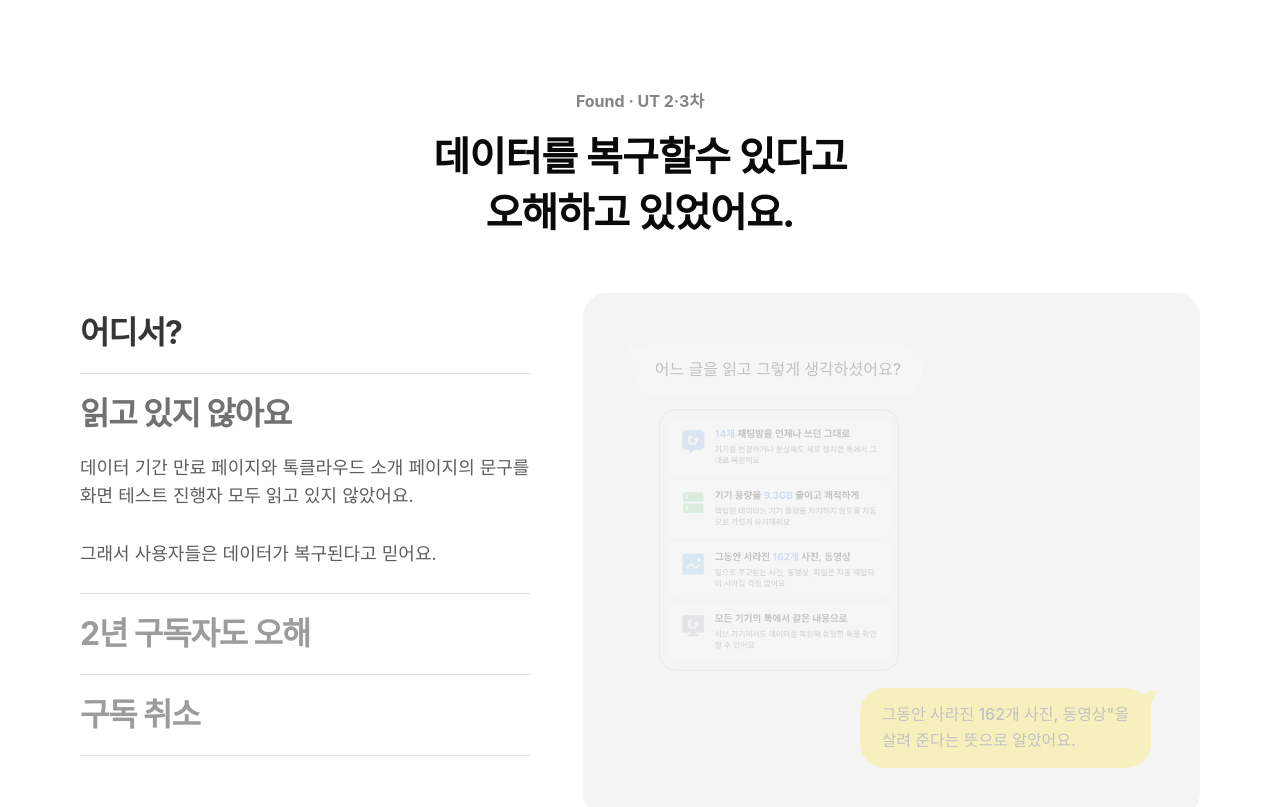
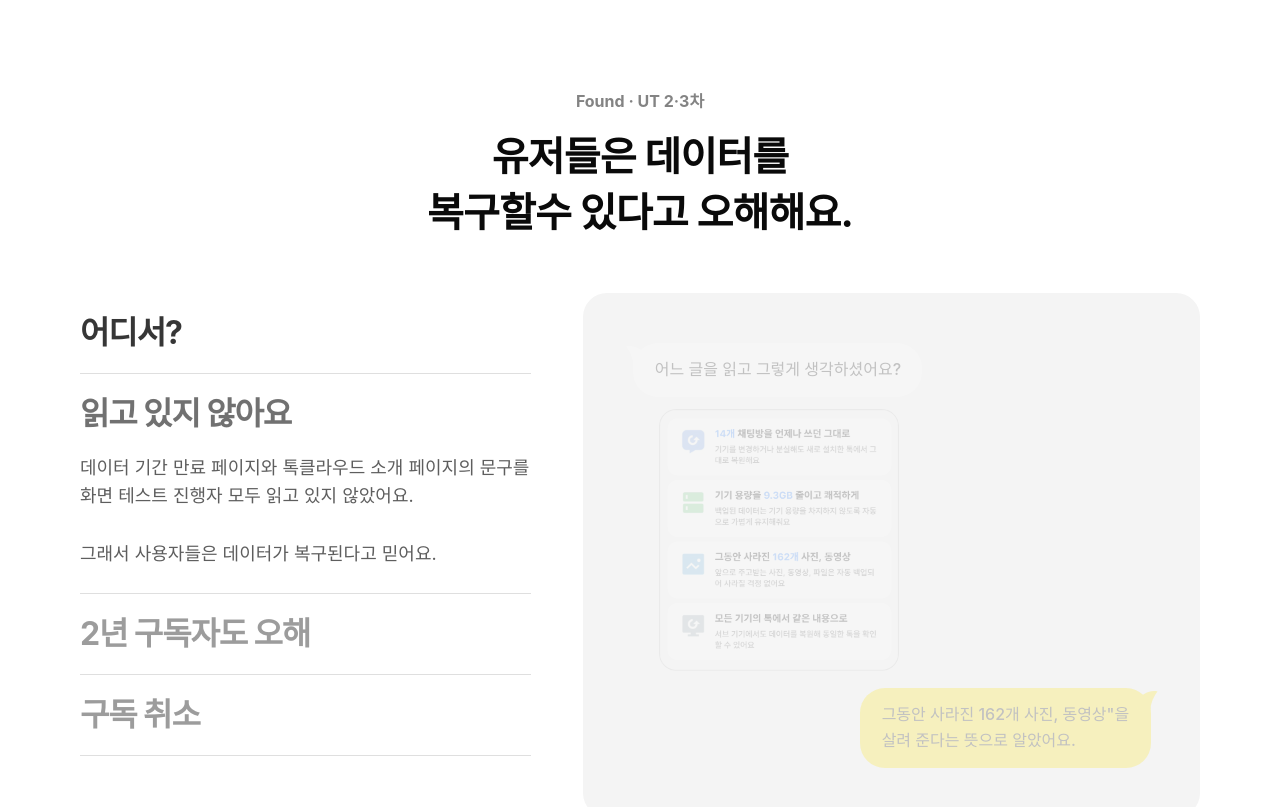
Before and after one commit to Ssio9X/talkdrawer-prototype, a plain HTML site: page landing-2/index.html in a window 1280 px wide. Shown: the part 5880-6687 px from the top of the page. Drawn offline with Linux system fonts and the light colour scheme.

Commit message:
랜딩 2차: 발견 섹션 제목 '유저들은 데이터를 복구할수 있다고 오해해요.'
Co-Authored-By: Claude Opus 5.5 <noreply@anthropic.com>

```diff
--- a/landing-2/index.html
+++ b/landing-2/index.html
@@ -581,7 +581,7 @@ footer .wrap{display:flex;justify-content:space-between;gap:24px;flex-wrap:wrap}
 
 <!-- 3 Interview · Figma 551:12583 + 탭별 화면 Section 7 (551:13552, 551:12799, 551:13470) -->
 <section class="iv" id="voc"><div class="sx">
-  <div class="sx-head c rv"><p class="sx-k">Found · UT 2·3차</p><h2>데이터를 복구할수 있다고<br>오해하고 있었어요.</h2></div>
+  <div class="sx-head c rv"><p class="sx-k">Found · UT 2·3차</p><h2>유저들은 데이터를<br>복구할수 있다고 오해해요.</h2></div>
   <div class="iv-grid rv">
     <ol class="iv-tabs" role="tablist">
       <li><button class="iv-tab on" role="tab" aria-selected="true" aria-controls="ivp0" data-i="0"><span class="tt">어디서?</span><span class="td"><span>데이터 기간 만료 페이지와 톡클라우드 소개 페이지의 문구가 명확하지 않아 복구된다고 이해하고 있어요.</span><small>화면 테스트 진행자 3명 모두 해당</small></span></button></li>
```
